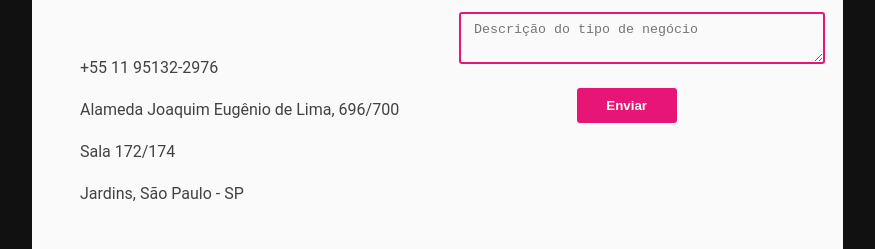
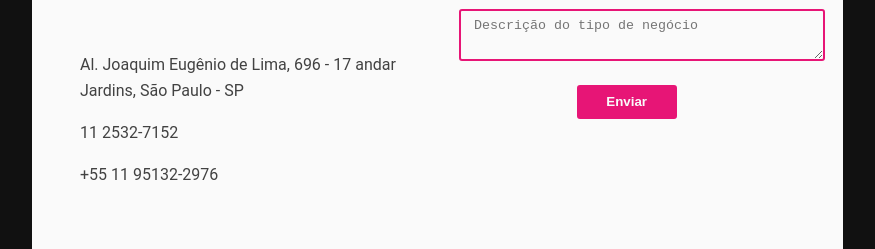
Before and after one commit to Duee-Brasil/dueeLanding, a Gatsby site: page / in a window 1280 px wide. Shown: the part 6004-6253 px from the top of the page, without its empty margins (8-883 px from the left). Built offline with nearby package versions, Linux system fonts and the light colour scheme; Gatsby itself is replaced by a stand-in of ours; grey boxes are pictures that could not be loaded.

Commit message:
co rrigido os contatos

```diff
--- a/src/components/contact.js
+++ b/src/components/contact.js
@@ -2,6 +2,10 @@ import React, { useState, useEffect } from "react"
 import styled from "styled-components"
 import emailjs from 'emailjs-com'
 import { BiggerThanMedium, Colors } from './breakpoints'
+import { Icon } from '@iconify/react';
+import mapMarker from '@iconify/icons-mdi-light/map-marker';
+import phoneIcon from '@iconify/icons-mdi-light/phone';
+import bxlWhatsapp from '@iconify/icons-bx/bxl-whatsapp';
 
 const Notifier = styled.div`
   position: fixed;
@@ -215,11 +219,10 @@ const Contact = () => {
             <p>É só preencher o formulário corretamente e entraremos em contato!</p>
 
             <br />
-            <p>+55 11 95132-2976</p>
-            <p>Alameda Joaquim Eugênio de Lima, 696/700</p>
-            <p>Sala 172/174</p>
-            <p>Jardins, São Paulo - SP</p>
-            <p></p>
+
+            <p><Icon icon={mapMarker} /> Al. Joaquim Eugênio de Lima, 696 - 17 andar<br/ >Jardins, São Paulo - SP</p>
+            <p><Icon icon={phoneIcon} /> 11 2532-7152</p>
+            <p><Icon icon={bxlWhatsapp} /> +55 11 95132-2976</p>
           </ContactHalfColumn>
           <ContactHalfColumn>
             <ContactForm onSubmit={sendEmail}>
--- a/src/components/service.js
+++ b/src/components/service.js
@@ -110,7 +110,7 @@ const ServiceItem = styled.div`
 
 const IconsLion = styled.img`
     display: inline-block;
-    width: 50px !important;
+    height: 50px !important;
     vertical-align: top;
 `
 
```
